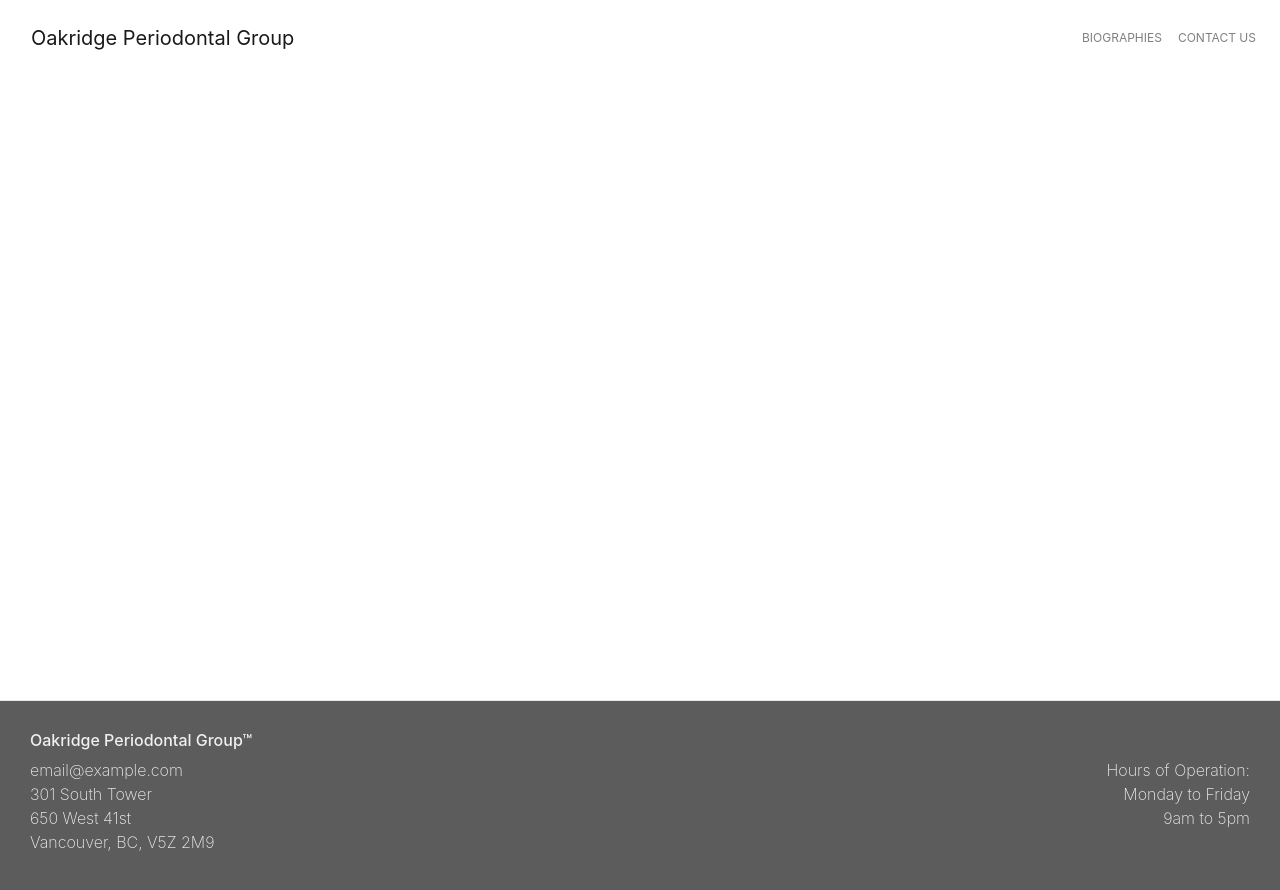
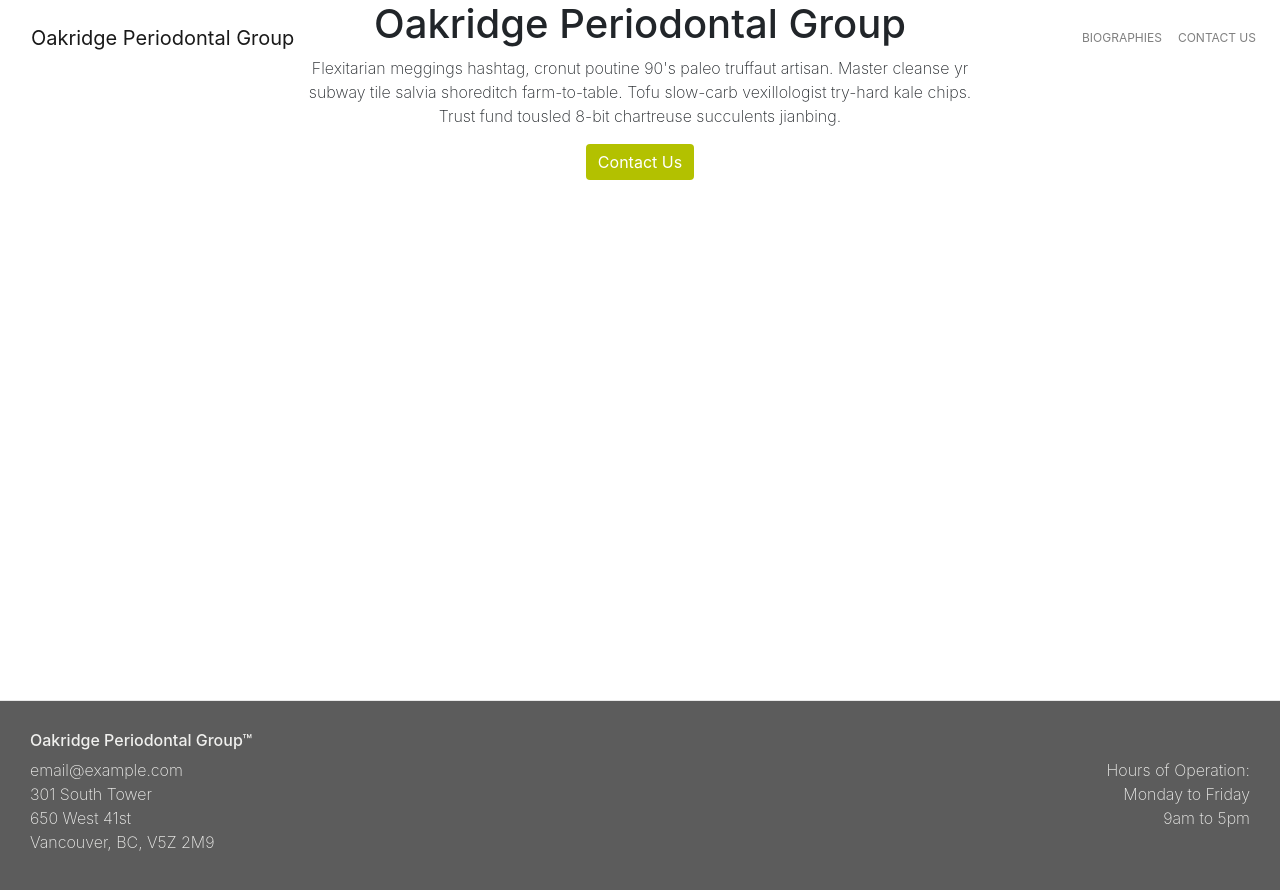
Before and after one commit to oakridgeperio/oakridgeperio.github.io, a Jekyll site: the page built from page.html, in a window 1280 px wide. Shown: the top 890 px of the page. Built offline with Jekyll 4.4.1, drawn with Linux system fonts in a browser that asks for light colours.

```diff
--- a/_config.yml
+++ b/_config.yml
@@ -20,7 +20,7 @@ description: >- # this means to ignore newlines until "baseurl:"
   line in _config.yml. It will appear in your document head meta (for
   Google search results) and in your feed.xml site description.
 baseurl: "" # the subpath of your site, e.g. /blog
-url: "" # the base hostname & protocol for your site, e.g. http://example.com
+url: "http://example.com" # the base hostname & protocol for your site, e.g. http://example.com
 twitter_username: jekyllrb
 github_username:  jekyll
 header-img: img/home-bg.jpg
--- a/_layouts/default.html
+++ b/_layouts/default.html
@@ -6,6 +6,14 @@
   <body>
 
     {%- include nav.html -%}
+
+    <section id="default-splash" class="flex flex-col-middle">
+      <div>
+        <h1>Oakridge Periodontal Group</h1>
+        <p>Flexitarian meggings hashtag, cronut poutine 90's paleo truffaut artisan. Master cleanse yr subway tile salvia shoreditch farm-to-table. Tofu slow-carb vexillologist try-hard kale chips. Trust fund tousled 8-bit chartreuse succulents jianbing.</p>
+        <a href="contact_us" class="btn btn-secondary">Contact Us</a>
+      </div>
+    </section>
 
     <main class="page-content" aria-label="Content">
       <div class="wrapper">
--- a/_layouts/landing.html
+++ b/_layouts/landing.html
@@ -6,7 +6,7 @@
   <body>
     {%- include nav.html -%}
 
-    <section id="main-splash" class="flex flex-col-middle">
+    <section id="main-splash" class="padding-xl flex flex-col-middle">
       <div>
         <h1>Oakridge Periodontal Group</h1>
         <p>Flexitarian meggings hashtag, cronut poutine 90's paleo truffaut artisan. Master cleanse yr subway tile salvia shoreditch farm-to-table. Tofu slow-carb vexillologist try-hard kale chips. Trust fund tousled 8-bit chartreuse succulents jianbing.</p>
@@ -52,7 +52,7 @@
       </div>
     </section>
 
-    <section id="reviews" class="flex flex-col-middle">
+    <section id="reviews" class="flex flex-col-middle padding-xl">
       <div>
         <div>
           <h2>What our patients are saying about us</h2>
@@ -69,7 +69,7 @@
       </div>
     </section>
 
-    <section id="closer" class="flex flex-col-middle">
+    <section id="closer" class="flex flex-col-middle padding-xl">
       <div>
         <h2>A closing reminder of your offer</h2>
         <p>Flexitarian meggings hashtag, cronut poutine 90's paleo truffaut artisan. Master cleanse yr subway tile salvia shoreditch farm-to-table. Tofu slow-carb vexillologist try-hard kale chips. Trust fund tousled 8-bit chartreuse succulents jianbing.</p>
```
Also changed, not shown: _layouts/old_default.html (added, +20 -0 lines), biographies.md (+2 -2 lines).
